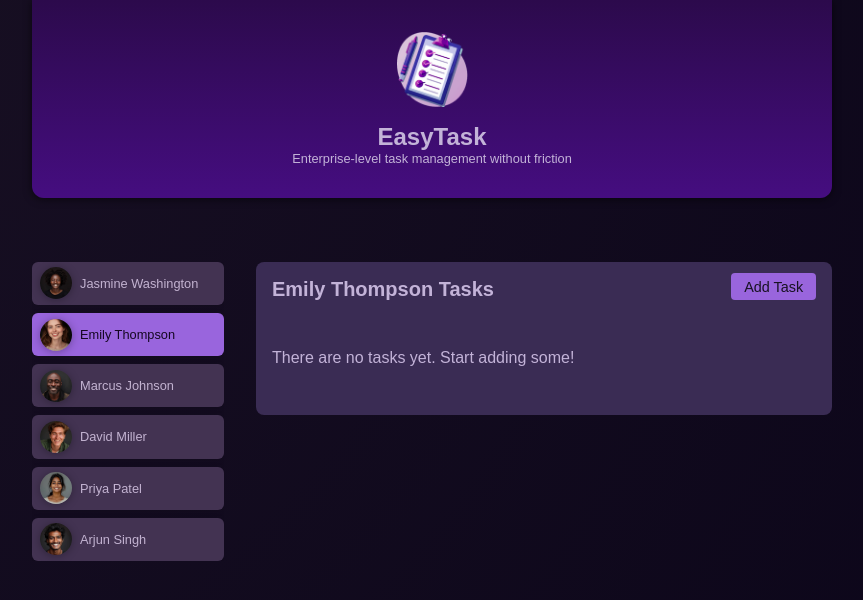
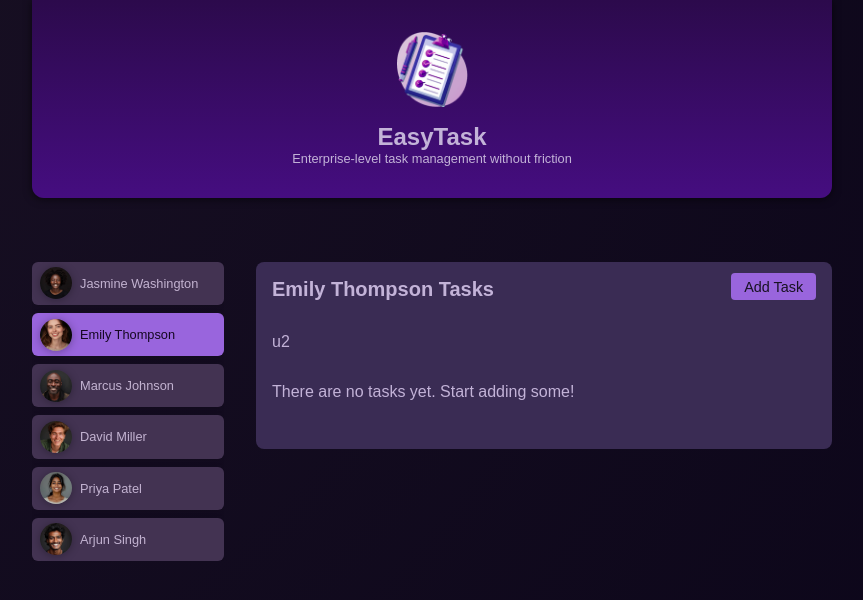
Before and after one commit to jlavie/routing, an Angular app: page /users/u2/tasks in a window 1280 px wide. Shown: the top 600 px of the page, without its empty margins (208-1071 px from the left). Built offline with nearby package versions, Linux system fonts and the light colour scheme.

Commit message:
accessing parent route data from inside nested route

```diff
--- a/src/app/app.config.ts
+++ b/src/app/app.config.ts
@@ -1,9 +1,15 @@
 import { ApplicationConfig } from "@angular/core";
-import { provideRouter, withComponentInputBinding } from "@angular/router";
+import { provideRouter, withComponentInputBinding, withRouterConfig } from "@angular/router";
 import { routes } from "./app.routes";
 
 export const appConfig: ApplicationConfig = {
     providers: [
-        provideRouter(routes, withComponentInputBinding())
+        provideRouter(
+            routes,
+            withComponentInputBinding(),
+            withRouterConfig({
+                paramsInheritanceStrategy: "always"
+            })
+        )
     ]
 }
--- a/src/app/tasks/tasks.component.html
+++ b/src/app/tasks/tasks.component.html
@@ -1,3 +1,4 @@
+<p>{{userId()}}</p>
 <ul>
   @for (task of userTasks; track task.id) {
     <li>
--- a/src/app/tasks/tasks.component.ts
+++ b/src/app/tasks/tasks.component.ts
@@ -1,4 +1,4 @@
-import { Component } from '@angular/core';
+import { Component, input } from '@angular/core';
 
 import { TaskComponent } from './task/task.component';
 import { Task } from './task/task.model';
@@ -11,5 +11,6 @@
   imports: [TaskComponent],
 })
 export class TasksComponent {
+  userId = input.required<string>();
   userTasks: Task[] = [];
 }
```
